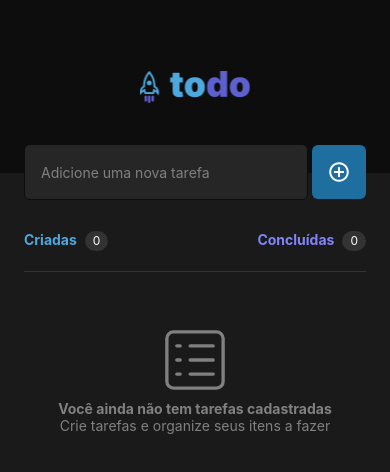
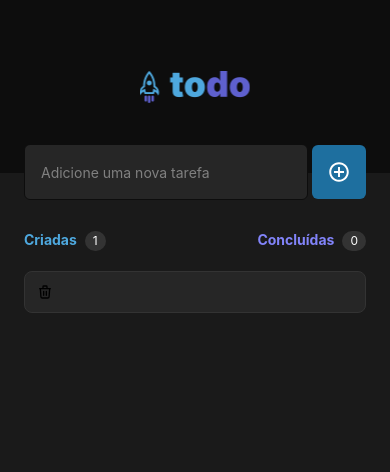
Before and after one commit to Lucas-Levandoski/ignite-react-native-c1, a React Native app: screen / in a window 390 px wide. Both pictures are taken after a click on the element 339 px from the left and 172 px from the top of the page. Shown: the top 472 px of the page. Built offline with nearby package versions, Linux system fonts and the light colour scheme.

Commit message:
creating and deleting item working

```diff
--- a/src/components/ConcludedList/index.tsx
+++ b/src/components/ConcludedList/index.tsx
@@ -1,8 +1,9 @@
 import { ScrollView, Text, View } from "react-native";
+import { ITodoItem } from "../../interfaces/ITodoItem";
 
 
 type Props = {
-  items: string[]
+  items: ITodoItem[]
 }
 
 export function ConcludedList({ items }: Props) {
@@ -13,7 +14,7 @@ export function ConcludedList({ items }: Props) {
         <ScrollView>
           {
             items.map(item => (
-              <p>{item}</p>
+              <p>{item.text}</p>
             ))
           }
         </ScrollView>
--- a/src/components/CreateList/index.tsx
+++ b/src/components/CreateList/index.tsx
@@ -1,13 +1,16 @@
-import { ScrollView, Text, View } from "react-native";
+import { ScrollView, Text, TouchableOpacity, View } from "react-native";
 import { styles } from "./styles";
 import { CiViewList } from "react-icons/ci";
+import { HiOutlineTrash } from "react-icons/hi"
+import { ITodoItem } from "../../interfaces/ITodoItem";
 
 
 type Props = {
-  items: string[]
+  items: ITodoItem[],
+  onDelete: (id: number) => void
 }
 
-export function CreatedList({ items }: Props) {
+export function CreatedList({ items, onDelete }: Props) {
 
   return (
     items.length
@@ -15,7 +18,12 @@ export function CreatedList({ items }: Props) {
         <ScrollView>
           {
             items.map(item => (
-              <p>{item}</p>
+              <View style={styles.itemContainer}>
+                <Text style={styles.itemTextContent}></Text>
+                <TouchableOpacity onPress={() => onDelete(item.id)} >
+                  <HiOutlineTrash />
+                </TouchableOpacity>
+              </View>
             ))
           }
         </ScrollView>
--- a/src/components/CreateList/styles.ts
+++ b/src/components/CreateList/styles.ts
@@ -15,5 +15,15 @@ export const styles = StyleSheet.create({
   },
   emptyText2: {
     color: '#808080',
+  },
+  itemContainer: {
+    padding: 12,
+    borderRadius: 8,
+    backgroundColor: '#262626',
+    borderColor: '#333333',
+    borderWidth: 1
+  },
+  itemTextContent: {
+
   }
 })
--- /dev/null
+++ b/src/interfaces/ITodoItem.ts
@@ -0,0 +1,5 @@
+export interface ITodoItem {
+  id: number,
+  concluded: boolean,
+  text: string,
+}
--- a/src/screens/Home/index.tsx
+++ b/src/screens/Home/index.tsx
@@ -5,20 +5,33 @@ import logo from "../../assets/logo.png";
 import { useState } from "react";
 import { CreatedList } from "../../components/CreateList";
 import { ConcludedList } from "../../components/ConcludedList";
+import { ITodoItem } from "../../interfaces/ITodoItem";
+import { findNextTodoId } from "../../utils/incrementalId";
 
 export function Home() {
 
   const [ view, setView ] = useState<string>('created');
+  const [ createdList, setCreatedList ] = useState<ITodoItem[]>([])
+  const [ concludedList, setConcludedList ] = useState<ITodoItem[]>([])
+  const [ todoText, setTodoText ] = useState<string>('');
 
   const getViewComponent = (viewName: string) => {
     switch(viewName) {
       case 'created':
-        return <CreatedList items={[]} />;
+        return <CreatedList items={createdList} onDelete={handleDeleteItem}/>;
       case 'concluded':
-        return <ConcludedList items={['test']} />
+        return <ConcludedList items={[]} />
       default:
         return <></>
     }
+  }
+
+  const handleAddItem = (text: string): void => {
+    setCreatedList(prev => [...prev, { id: findNextTodoId(prev), concluded: false, text }])
+  }
+
+  const handleDeleteItem = (id: number): void => {
+    setCreatedList(prev => prev.filter(item => item.id !== id));
   }
 
   return(
@@ -31,8 +44,10 @@ export function Home() {
           style={styles.input}
           placeholder='Adicione uma nova tarefa'
           placeholderTextColor='#808080'
+          onChangeText={text => setTodoText(text)}
+          value={todoText}
         />
-        <TouchableOpacity style={styles.addButton}>
+        <TouchableOpacity style={styles.addButton} onPress={() => handleAddItem(todoText)}>
           <IoMdAddCircleOutline size={24} color='#FFF' />
         </TouchableOpacity>
       </View>
@@ -41,11 +56,11 @@ export function Home() {
         <View style={styles.navBar}>
           <TouchableOpacity style={styles.createdNav} onPress={() => setView('created')}>
             <Text style={styles.createdNavText}>Criadas</Text>
-            <Text style={styles.createdNavCounter}>0</Text>
+            <Text style={styles.createdNavCounter}>{createdList.length}</Text>
           </TouchableOpacity>
           <TouchableOpacity style={styles.concludedNav} onPress={() => setView('concluded')}>
             <Text style={styles.concludedNavText}>Concluídas</Text>
-            <Text style={styles.concludedNavCounter}>0</Text>
+            <Text style={styles.concludedNavCounter}>{concludedList.length}</Text>
           </TouchableOpacity>
         </View>
         <View>
--- a/src/screens/Home/styles.ts
+++ b/src/screens/Home/styles.ts
@@ -30,6 +30,7 @@ export const styles = StyleSheet.create({
     height: 56,
     borderRadius: 6,
     borderColor: '#0D0D0D',
+    color: '#FFF',
     borderWidth: 1,
     borderStyle: 'solid',
     padding: 16
--- /dev/null
+++ b/src/utils/incrementalId.ts
@@ -0,0 +1,11 @@
+import { ITodoItem } from "../interfaces/ITodoItem";
+
+export function findNextTodoId(items: ITodoItem[]): number {
+  let i = 0;
+
+  while (items.findIndex(item => item.id === i) >= 0) {
+    i++;
+  }
+
+  return i;
+}
```
